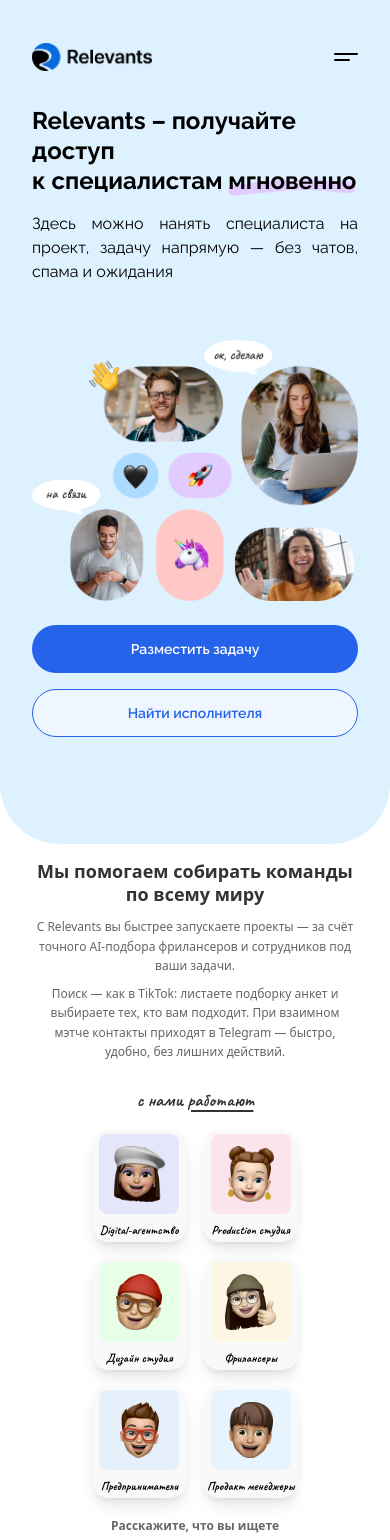
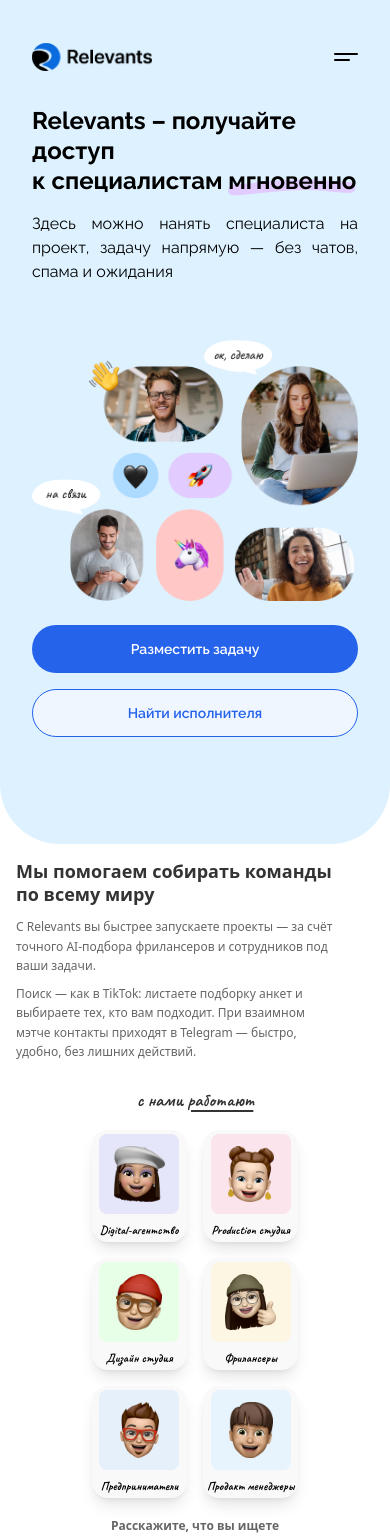
Before and after one commit to aabdulrafay/landing-page, a Next.js app: page / in a window 390 px wide. Shown: the top 1540 px of the page. Built offline with nearby package versions, Linux system fonts and the light colour scheme.

Commit message:
Bug Fixes

```diff
--- a/src/components/layout/Header.tsx
+++ b/src/components/layout/Header.tsx
@@ -3,7 +3,7 @@
 import Link from "next/link"
 import Image from "next/image"
 import { useState } from "react"
-import { Menu, X } from "lucide-react"
+import { X } from "lucide-react"
 import { navItems, actionButtons } from "@/lib/config"
 
 export function Header() {
@@ -97,7 +97,7 @@ export function Header() {
 
               {/* Desktop Buttons */}
               <div className="navBtns hidden lg:flex min-w-[180px] lg:min-w-[220px] justify-end items-center gap-3 lg:gap-6">
-                {actionButtons.map((button, index) => (
+                {actionButtons.map((button) => (
                   <Link
                     key={button.title}
                     href={button.href}
--- a/src/components/sections/HeroSection.tsx
+++ b/src/components/sections/HeroSection.tsx
@@ -68,14 +68,14 @@ export function HeroSection() {
   return (
     <section className="w-full bg-white py-16 sm:py-12 lg:py-16 -mt-12 lg:-mt-12 lg:pt-32 relative z-0">
       <div className="max-w-[1200px] mx-auto px-4 sm:px-6 lg:px-8">
-        <div className="text-center">
+        <div className="text-left sm:text-center">
           {/* Main Heading */}
-          <h1 className="text-lg xs:text-xl sm:text-2xl md:text-3xl lg:text-[36px] font-bold text-[#333333] leading-tight mb-3 xs:mb-4 sm:mb-6 max-w-xs xs:max-w-sm sm:max-w-lg lg:max-w-xl mx-auto">
+          <h1 className="text-lg xs:text-xl sm:text-2xl md:text-3xl lg:text-[36px] font-bold text-[#333333] leading-tight mb-3 xs:mb-4 sm:mb-6 max-w-xs xs:max-w-sm sm:max-w-lg lg:max-w-xl sm:mx-auto">
             Мы помогаем собирать команды по всему миру
           </h1>
 
           {/* Subheading */}
-          <div className="text-xs xs:text-sm sm:text-base lg:text-[18px] text-[#666666] leading-relaxed max-w-xs xs:max-w-sm sm:max-w-lg lg:max-w-xl mx-auto mb-6 xs:mb-8 sm:mb-12 text-center">
+          <div className="text-xs xs:text-sm sm:text-base lg:text-[18px] text-[#666666] leading-relaxed max-w-xs xs:max-w-sm sm:max-w-lg lg:max-w-xl sm:mx-auto mb-6 xs:mb-8 sm:mb-12 text-left sm:text-center">
             <p className="mb-2 xs:mb-3 sm:mb-4">
               С Relevants вы быстрее запускаете проекты — за счёт точного AI-подбора фрилансеров и сотрудников под ваши задачи.
             </p>
@@ -136,10 +136,10 @@ export function HeroSection() {
                                      <div
                      key={`desktop-${index}`}
                      className="flex flex-col items-center p-1 xs:p-1 sm:p-2 rounded-2xl shadow-lg hover:shadow-xl transition-shadow duration-300 bg-[#F9F9FA]"
-                     style={{
-                       transform: `translateY(${Math.abs(index - 2) * 32 + (index === 0 || index === 4 ? 16 : 0)}px) translateX(${(index - 2) * -28 + (index === 0 ? 8 : index === 4 ? -8 : 0)}px) rotate(${(index - 2) * 8 + (index === 0 ? -6 : index === 1 ? -4 : index === 3 ? 4 : index === 4 ? 6 : 0)}deg)`,
-                       zIndex: 5 - Math.abs(index - 2)
-                     }}
+                                           style={{
+                        transform: `translateY(${Math.abs(index - 2) * 32 + (index === 0 || index === 4 ? 16 : 0)}px) translateX(${(index - 2) * -28 + (index === 0 ? 4 : index === 1 ? -11 : index === 3 ? 13 : index === 4 ? -5 : 0)}px) rotate(${(index - 2) * 8 + (index === 0 ? -6 : index === 1 ? -8 : index === 3 ? 8 : index === 4 ? 10 : 0)}deg)`,
+                        zIndex: 5 - Math.abs(index - 2)
+                      }}
                    >
                     <div
                       className="w-20 h-28 xs:w-24 xs:h-32 sm:w-20 sm:h-28 md:w-24 md:h-32 lg:w-28 lg:h-36 xl:w-32 xl:h-40 2xl:w-36 2xl:h-44 mb-2 sm:mb-3 rounded-lg p-2 xs:p-3 sm:p-4 lg:p-6"
```
